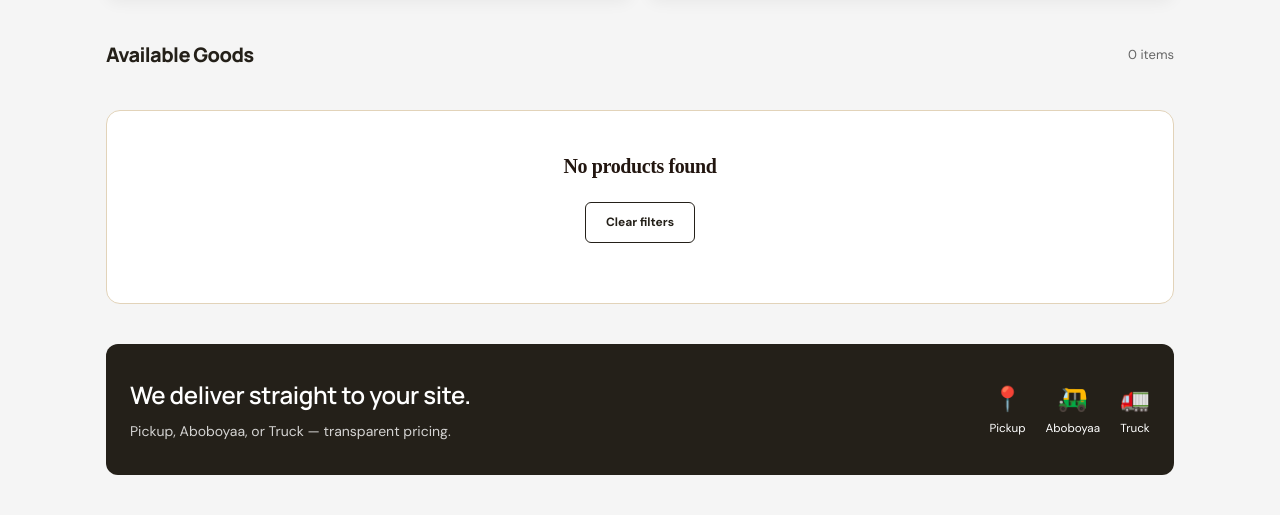
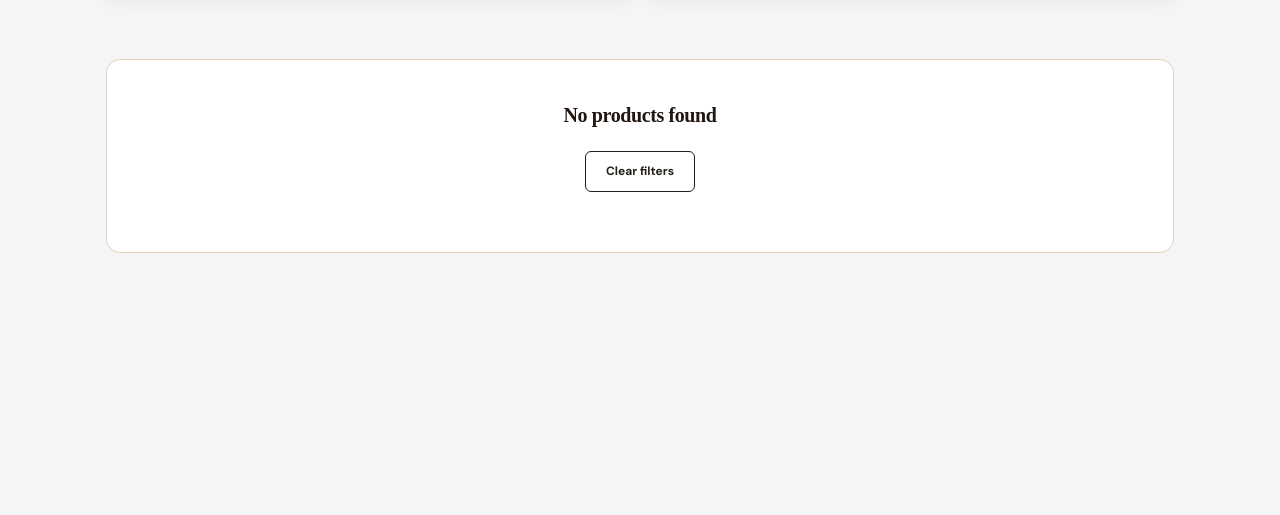
Before and after one commit to gideonbasoah111/Builder-Wood, a Python web app: template builder_wood/app/templates/index.html in a window 1280 px wide. Shown: the part 350-865 px from the top of the page. After the commit the page ends 603 px from the top, so only its background shows below. Run offline with Jinja, Linux system fonts and the light colour scheme; the template is opened without the code that fills it, so the values that code supplies are empty.

Commit message:
index improved

```diff
--- a/builder_wood/app/static/app.js
+++ b/builder_wood/app/static/app.js
@@ -29,9 +29,6 @@
   function getId(p) { return String(p.wood_id != null ? p.wood_id : p.id); }
   function getToken() { return localStorage.getItem("bw_token"); }
 
-  /* ============================================================
-     FETCH & RENDER PRODUCTS
-     ============================================================ */
   function fetchProducts() {
     var params = new URLSearchParams();
     if (state.category) params.set("category", state.category);
@@ -78,15 +75,6 @@
 
     if (skeleton) skeleton.style.display = "none";
 
-    // Title logic
-    var title = "Available Goods";
-    if (state.category) {
-      title = state.category.charAt(0).toUpperCase() + state.category.slice(1);
-    } else if (state.search) {
-      title = 'Results for "' + state.search + '"';
-    }
-
-    if ($("#catalog-title")) $("#catalog-title").textContent = title;
     if ($("#result-count")) $("#result-count").textContent = state.products.length + " items";
 
     if (!state.products.length) {
@@ -102,16 +90,14 @@
       var stock = Number(p.stock_quantity || 0);
       var isMyProduct = (p.seller_id && loggedInUserId && String(p.seller_id) === String(loggedInUserId));
 
-      // Image with fallback
       var img = p.image_url
-        ? '<img src="' + esc(p.image_url) + '" alt="' + esc(p.display_name) + '" loading="lazy" onerror="this.style.display=\'none\'; this.parentElement.innerHTML=\'<div style=font-size:40px;opacity:0.2;>🪵</div>\'">'
+        ? '<img src="' + esc(p.image_url) + '" alt="' + esc(p.display_name) + '" loading="lazy">'
         : '<div style="font-size: 40px; opacity: 0.2;">🪵</div>';
 
       var badges =
         (p.is_featured ? '<span class="product-badge">Popular</span>' : "") +
         (p.is_treated  ? '<span class="product-badge treated">Treated</span>' : "");
 
-      // Action buttons
       var actionButton = "";
       if (isMyProduct) {
         actionButton = '<button class="btn-add-text" disabled>Your Item</button>';
@@ -126,16 +112,12 @@
 
       return (
         '<article class="product-card">' +
-          '<a href="/product/' + esc(getId(p)) + '" class="product-image">' +
-            img + badges +
-          '</a>' +
+          '<a href="/product/' + esc(getId(p)) + '" class="product-image">' + img + badges + '</a>' +
           '<div class="product-body">' +
             '<a href="/product/' + esc(getId(p)) + '" class="product-title">' + esc(p.display_name) + '</a>' +
             '<div class="product-price">' + money(p.price_per_piece, p.currency) + ' <small>/ pc</small></div>' +
             '<div class="product-sub">Sold by: <b>' + esc(p.seller_name) + '</b></div>' +
-            '<div class="product-actions">' +
-              actionButton +
-            '</div>' +
+            '<div class="product-actions">' + actionButton + '</div>' +
           '</div>' +
         '</article>'
       );
@@ -159,9 +141,6 @@
     if (target) target.scrollIntoView({ behavior: "smooth", block: "start" });
   }
 
-  /* ============================================================
-     CART LOGIC
-     ============================================================ */
   async function loadCartFromDB() {
     var token = getToken();
     if (!token) { state.cart = []; renderCart(); return; }
@@ -200,7 +179,6 @@
     $("#cart-count").textContent = count;
     $("#cart-subtotal").textContent = money(subtotal);
 
-    // Floating cart pill
     var floatPill = document.getElementById("floating-cart");
     if (floatPill) {
       if (count > 0) {
@@ -270,9 +248,6 @@
     toastTimer = setTimeout(function () { t.style.opacity = "0"; }, 2500);
   }
 
-  /* ============================================================
-     EVENT LISTENERS
-     ============================================================ */
   document.addEventListener("click", function (e) {
     var cat = e.target.closest("[data-cat]");
     if (cat) { e.preventDefault(); setCategory(cat.dataset.cat); return; }
@@ -283,7 +258,6 @@
     var rm = e.target.closest("[data-cart-remove]");
     if (rm) { e.preventDefault(); removeItem(Number(rm.dataset.cartRemove)); return; }
 
-    // Clear filters logic
     var clearBtn = e.target.closest("#empty-clear");
     if (clearBtn) {
       e.preventDefault();
@@ -322,7 +296,6 @@
     });
   }
 
-  // Initialize
   loadCartFromDB();
   fetchProducts();
 })();
--- a/builder_wood/app/templates/index.html
+++ b/builder_wood/app/templates/index.html
@@ -74,13 +74,13 @@
     .drawer-backdrop { position: fixed; top: 0; left: 0; width: 100%; height: 100%; background: rgba(0,0,0,0.5); z-index: 90; opacity: 0; pointer-events: none; transition: opacity 0.3s; }
     .drawer-backdrop.open { opacity: 1; pointer-events: auto; }
 
-    /* --- PROMO BANNERS (Updated with Quality Timber Image) --- */
+    /* --- PROMO BANNERS (Premium Timber & Delivery) --- */
     .banner-section { padding: 20px 0; display: grid; grid-template-columns: repeat(2, 1fr); gap: 16px; }
     @media (max-width: 600px) { .banner-section { grid-template-columns: 1fr; } }
 
     .promo-card { position: relative; border-radius: 12px; overflow: hidden; padding: 24px; display: flex; flex-direction: column; justify-content: flex-end; min-height: 200px; background: #fff; box-shadow: 0 4px 15px rgba(0,0,0,0.05); }
 
-    /* The new quality timber background */
+    /* The Premium Timber background */
     .promo-card.deals {
       background-image: url('https://images.unsplash.com/photo-1546470966-60476641a03f?q=80&w=800&auto=format&fit=crop');
       background-size: cover;
@@ -98,10 +98,8 @@
     .promo-card .btn-shop { align-self: flex-start; margin-top: 16px; background: #fff; color: #1a1a1a; padding: 8px 16px; border-radius: 6px; text-decoration: none; font-weight: 700; font-size: 12px; text-transform: uppercase; }
     .promo-card.orange .btn-shop { background: #1a1a1a; color: #fff; }
 
-    /* --- PRODUCT GRID --- */
-    .section-head { display: flex; justify-content: space-between; align-items: center; padding: 24px 0 16px; }
-    .section-head h2 { font-family: 'Manrope', sans-serif; font-size: 20px; font-weight: 800; margin: 0; color: #242019; }
-    .product-grid { display: grid; grid-template-columns: repeat(auto-fill, minmax(160px, 1fr)); gap: 12px; }
+    /* --- PRODUCT GRID (Starts immediately below banners) --- */
+    .product-grid { display: grid; grid-template-columns: repeat(auto-fill, minmax(160px, 1fr)); gap: 12px; padding-bottom: 40px; }
     .product-card { background: #fff; border-radius: 12px; overflow: hidden; box-shadow: 0 2px 8px rgba(0,0,0,0.04); display: flex; flex-direction: column; position: relative; transition: transform 0.2s; }
     .product-card:hover { transform: translateY(-2px); box-shadow: 0 6px 16px rgba(0,0,0,0.08); }
     .product-image { aspect-ratio: 1; background: #f9f9f9; display: grid; place-items: center; position: relative; overflow: hidden; }
@@ -118,11 +116,6 @@
     .btn-add-text { flex: 1; border-radius: 6px; background: #fff; border: 1px solid #242019; color: #242019; font-weight: 700; font-size: 12px; display: flex; align-items: center; justify-content: center; cursor: pointer; transition: all 0.2s; }
     .btn-add-text:hover { background: #242019; color: #fff; }
     .btn-add-text:disabled { border-color: #ccc; color: #ccc; cursor: not-allowed; }
-
-    /* --- TRUST BANNER --- */
-    .delivery-banner { background: #242019; color: #fff; border-radius: 12px; padding: 32px 24px; margin: 40px 0; display: flex; justify-content: space-between; align-items: center; flex-wrap: wrap; gap: 20px; }
-    .delivery-banner h2 { font-family: 'Manrope', sans-serif; font-size: 24px; margin: 0 0 8px 0; }
-    .delivery-banner p { margin: 0; opacity: 0.8; font-size: 14px; }
 
     /* --- UTILITIES --- */
     .skeleton-grid { display: grid; grid-template-columns: repeat(auto-fill, minmax(160px, 1fr)); gap: 12px; }
@@ -155,10 +148,7 @@
         <a class="side-link" href="/messages">💬 Messages</a>
         <a class="side-link" href="/my-orders">📦 My Orders</a>
 
-        <!-- Seller Dashboard (Hidden by default) -->
         <a class="side-link" href="/seller/orders" id="side-seller-dashboard" style="display: none; color: var(--wood-med); font-weight: 800;">📊 Seller Dashboard</a>
-
-        <!-- Admin Dashboard (Hidden by default) -->
         <a class="side-link" href="/admin" id="side-admin-dashboard" style="display: none; color: var(--red); font-weight: 800;">🛡️ Admin Dashboard</a>
       </div>
 
@@ -175,9 +165,7 @@
       <!-- Logged In View -->
       <div id="side-logged-in" style="display: none; flex-direction: column; gap: 12px;">
         <div style="display: flex; align-items: center; gap: 12px;">
-          <div style="width: 40px; height: 40px; border-radius: 50%; background: #e87423; color: #fff; display: grid; place-items: center; font-size: 20px;">
-            👤
-          </div>
+          <div style="width: 40px; height: 40px; border-radius: 50%; background: #e87423; color: #fff; display: grid; place-items: center; font-size: 20px;">👤</div>
           <div>
             <div style="font-size: 14px; font-weight: 800; color: #242019;" id="side-user-name">User Name</div>
             <div style="font-size: 12px; color: #888; margin-top: 2px;" id="side-user-email">user@email.com</div>
@@ -235,7 +223,7 @@
 
     <!-- PROMO BANNERS -->
     <section class="banner-section">
-      <!-- Updated Quality Timber Image Card -->
+      <!-- Premium Timber Card -->
       <div class="promo-card deals">
         <div>
           <h3>Premium<br>Timber</h3>
@@ -244,19 +232,15 @@
         <a href="#products" class="btn-shop">Shop Now</a>
       </div>
 
+      <!-- Delivery Card -->
       <div class="promo-card orange">
         <div><h3>Fast<br>Delivery</h3><p>Direct to your site in Kumasi.</p></div>
         <a href="#delivery" class="btn-shop">Learn More</a>
       </div>
     </section>
 
-    <!-- PRODUCT GRID -->
+    <!-- PRODUCT GRID (No Header text, straight into products) -->
     <section id="products">
-      <div class="section-head">
-        <!-- Removed "Top Selling" -->
-        <h2 id="catalog-title">Available Goods</h2>
-        <span id="result-count" style="font-size: 13px; color: #666;"></span>
-      </div>
 
       <div class="skeleton-grid" id="product-skeleton">
         <div class="skeleton-card"></div>
@@ -270,19 +254,6 @@
       <div class="empty-state" id="empty-state" hidden style="text-align: center; padding: 40px;">
         <h3>No products found</h3>
         <button class="btn-add-text" id="empty-clear" style="width: auto; padding: 10px 20px; margin: 20px auto;">Clear filters</button>
-      </div>
-    </section>
-
-    <!-- TRUST BANNER -->
-    <section id="delivery" class="delivery-banner">
-      <div>
-        <h2>We deliver straight to your site.</h2>
-        <p>Pickup, Aboboyaa, or Truck — transparent pricing.</p>
-      </div>
-      <div style="display: flex; gap: 20px;">
-        <div style="text-align: center;"><span style="font-size: 24px;">📍</span><br><small>Pickup</small></div>
-        <div style="text-align: center;"><span style="font-size: 24px;">🛺</span><br><small>Aboboyaa</small></div>
-        <div style="text-align: center;"><span style="font-size: 24px;">🚛</span><br><small>Truck</small></div>
       </div>
     </section>
 
@@ -362,7 +333,6 @@
       const sideUserEmail = document.getElementById("side-user-email");
       const sideLogoutBtn = document.getElementById("side-logout-btn");
 
-      // Dashboard links
       const sellerDash = document.getElementById("side-seller-dashboard");
       const adminDash = document.getElementById("side-admin-dashboard");
 
@@ -377,14 +347,12 @@
         sideUserName.textContent = userName;
         sideUserEmail.textContent = userEmail || "Loading...";
 
-        // Show the correct dashboard based on role
         if (userRole === "admin") {
           adminDash.style.display = "block";
         } else if (userRole === "seller") {
           sellerDash.style.display = "block";
         }
 
-        // Fetch email if missing
         if (!userEmail) {
           fetch("/auth/me", { headers: { "Authorization": `Bearer ${token}` } })
             .then(res => res.json())
@@ -415,7 +383,6 @@
         localStorage.removeItem("bw_name");
         localStorage.removeItem("bw_user_id");
         localStorage.removeItem("bw_email");
-
         window.location.href = "/";
       });
     });
```
